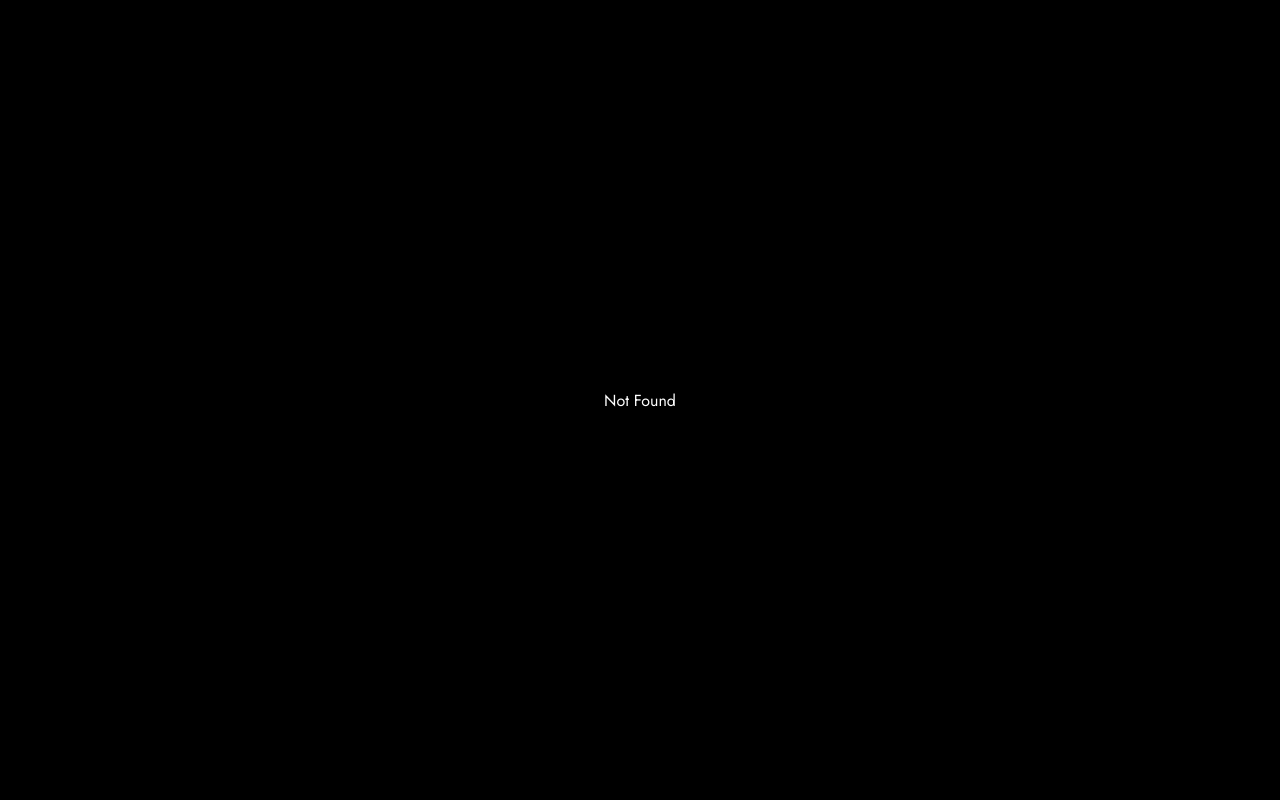
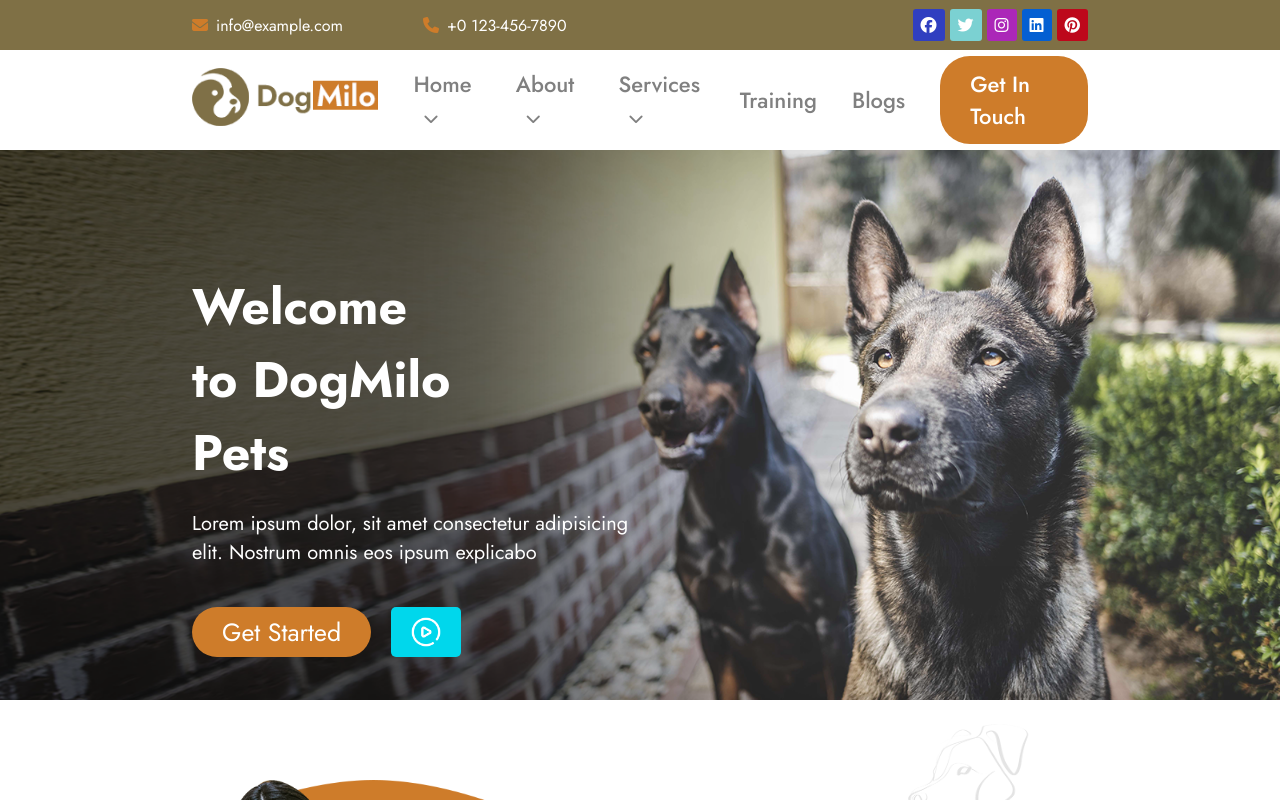
Before and after one commit to FraCuboni/proj-html-vuejs, a Vue app: page / in a window 1280 px wide. Shown: the top 800 px of the page. Built offline with nearby package versions, Linux system fonts and the light colour scheme.

Commit message:
fix: 'notfound' component

```diff
--- a/src/App.vue
+++ b/src/App.vue
@@ -41,12 +41,12 @@ export default{
 </script>
 
 <template>
-  <NotFound/>
   <PageLoader :loading="isLoading" />
   <AppHeader/>
-  <!-- <AppJumbo backgroundImage="/public/img/AppHome/b.png" title="Services" :subtitle="store.lorem" /> -->
+
 
   <router-view/>
+  <NotFound/>
 
 
   <AppFooter/>
--- a/src/components/AppHeader.vue
+++ b/src/components/AppHeader.vue
@@ -34,7 +34,7 @@ export default{
         },
         {
           name: 'Training',
-          routeName: null,
+          routeName: 'NotFound',
           subMenu: [],
         },
         {
--- a/src/components/pages/NotFound.vue
+++ b/src/components/pages/NotFound.vue
@@ -12,16 +12,10 @@ export default{
 
 <style scoped>
   div{
-    position: fixed;
-  top: 0;
-  left: 0;
-  width: 100%;
-  height: 100%;
-  background-color: #000;
-  display: flex;
-  justify-content: center;
-  align-items: center;
-  z-index: 9999;
-  color: #fff;
-  }
+    width: 100%;
+    height: 300px;
+    background-color: #000;
+    z-index: 9999;
+    color: #fff;
+    }
 </style>
```
